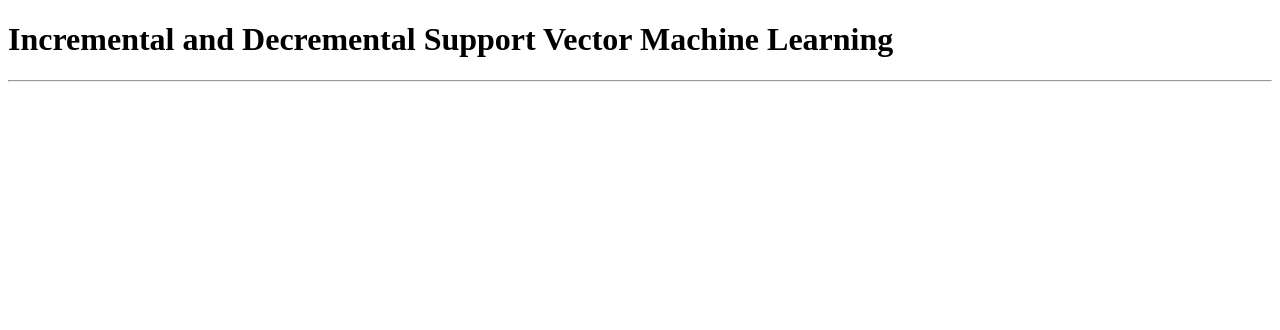
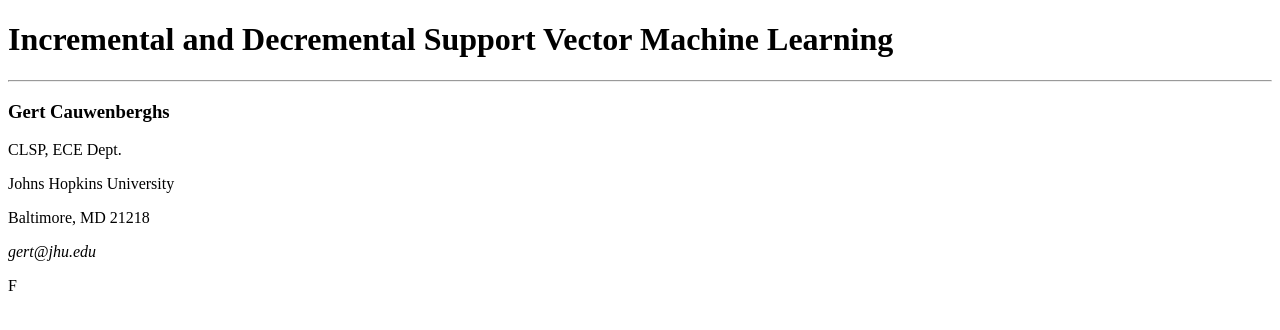
Before and after one commit to Moonatic89/42_live_paper, a plain HTML site: page index.html in a window 1280 px wide. Drawn offline with Linux system fonts and the light colour scheme.

Commit message:
Autor Made

```diff
--- a/index.html
+++ b/index.html
@@ -10,22 +10,48 @@
     </head>
 
     <body>
+
         <!-- Site Header -->
+
         <header>
             <h1>Incremental and Decremental Support Vector Machine Learning</h1>
             <hr>
         </header>
+
         <!-- /Site Header -->
+
         <!-- Site Main -->
+
         <main>
 
+            <!-- Author Section -->
+            <section>
+
+                <h3>Gert Cauwenberghs</h3>
+                <p>CLSP, ECE Dept.</p>
+                <p>Johns Hopkins University</p>
+                <p>Baltimore, MD 21218</p>
+                <p><em>gert@jhu.edu</em></p>F
+
+
+            </section>
+            <!-- Author Section -->
+
+            <!-- Abstract -->
+            <!-- Abstract -->
+
         </main>
+
         <!-- /Site Main -->
+
         <!-- Site Footer -->
+
         <footer>
 
         </footer>
+
         <!-- /Site Footer -->
+
     </body>
 
 </html>
```
